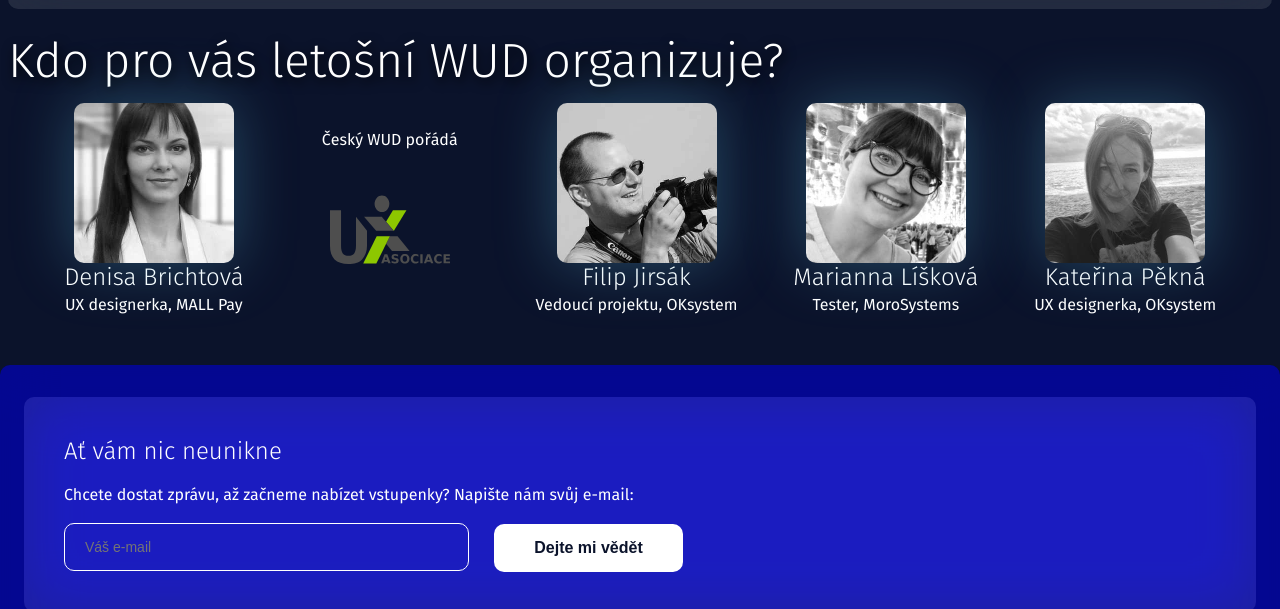
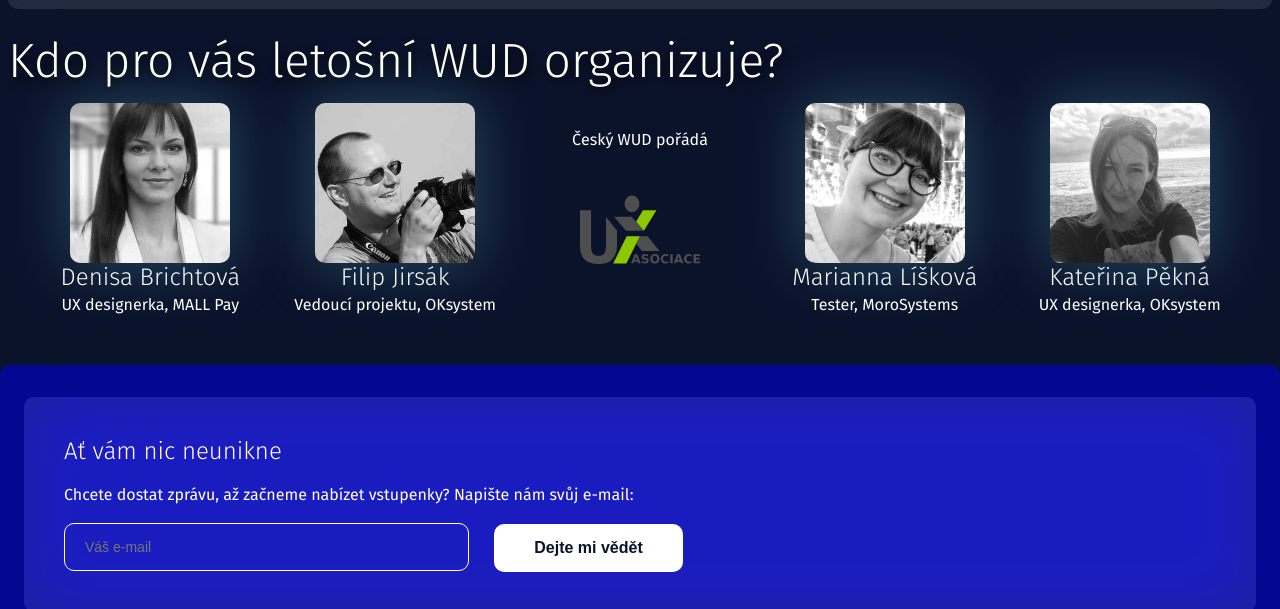
Before and after one commit to wud-cz/wud-2020, a plain HTML site: page src/main/html/index.html in a window 1280 px wide. Shown: the part 1351-1960 px from the top of the page. Drawn offline with nearby package versions, Linux system fonts and the light colour scheme; files that its build step writes are made by us from their sources.

Commit message:
Poloha loga Asociace UX mezi lidmi na tabletu.

```diff
--- a/src/main/html/index.html
+++ b/src/main/html/index.html
@@ -102,14 +102,14 @@
                         <p>Vedoucí projektu, OKsystem</p>
                     </figcaption>
                 </figure>
-                <figure style="order: 4">
+                <figure style="order: 5">
                     <img src="/image/people/maja.jpg" srcset="/image/people/maja-sm.jpg 80w, /image/people/maja-2x.jpg 320w" alt="Marianna Líšková"/>
                     <figcaption>
                         <h4>Marianna Líšková</h4>
                         <p>Tester, MoroSystems</p>
                     </figcaption>
                 </figure>
-                <figure style="order: 5">
+                <figure style="order: 6">
                     <img  src="/image/people/katka.jpg" srcset="/image/people/katka-sm.jpg 80w, /image/people/katka-2x.jpg 320w" alt="Kateřina Pěkná"/>
                     <figcaption>
                         <h4>Kateřina Pěkná</h4>
--- a/src/main/sass/main.scss
+++ b/src/main/sass/main.scss
@@ -457,7 +457,7 @@ section {
       flex-direction: column;
       align-items: center;
       @include for-tablet-up {
-        min-width: 180px;
+        min-width: 205px;
       }
 
       figcaption {
@@ -496,8 +496,16 @@ section {
     @include for-desktop-up {
       align-items: flex-end;
     }
-    @include for-tablet-only {
+
+    //Tohle se určitě dřív nebo později rozbije. Spíš dřív.
+    @media only screen and (min-width: 768px) and (max-width: 852px) {
       order: 2;
+    }
+    @media only screen and (min-width: 853px) and (max-width: 1057px) {
+      order: 10;
+    }
+    @media only screen and (min-width: 1058px) and (max-width: 1439px) {
+      order: 4;
     }
 
     img {
```
